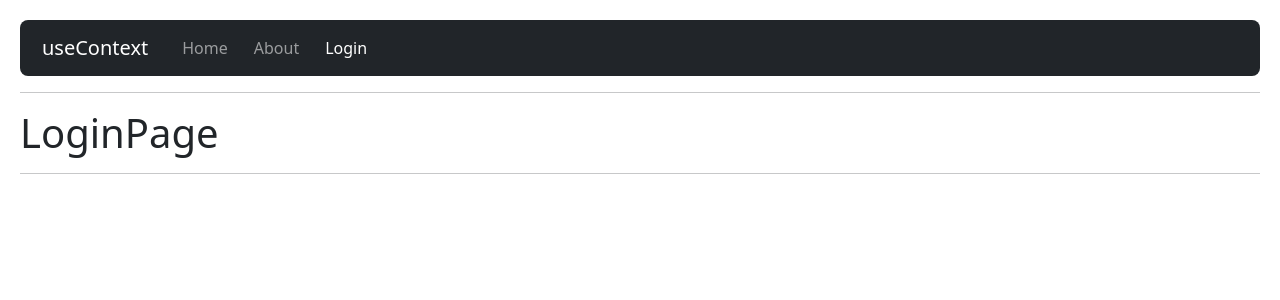
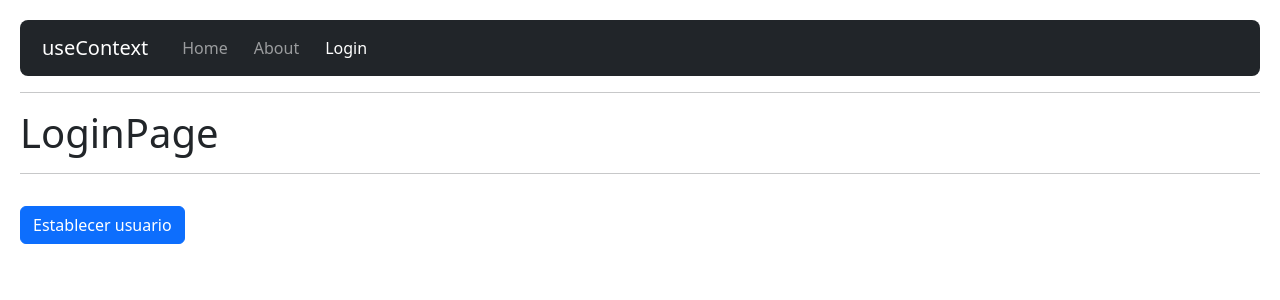
Before and after one commit to susigith/HooksApp, a React (Vite) app: page /login in a window 1280 px wide. Shown: the top 300 px of the page. Built offline with nearby package versions, Linux system fonts and the light colour scheme.

Commit message:
add useContext

```diff
--- a/src/09-useContext/HomePage.jsx
+++ b/src/09-useContext/HomePage.jsx
@@ -1,8 +1,14 @@
+import { useContext } from 'react';
+import { UserContext } from './context/UserContext';
+
 export const HomePage = () => {
+  const { user } = useContext(UserContext);
+
   return (
     <>
-      <h1>HomePage</h1>
+      <h1>HomePage {user?.name} </h1>
       <hr />
+      <pre> {JSON.stringify(user, null, 2)} </pre>
     </>
   );
 };
--- a/src/09-useContext/LoginPage.jsx
+++ b/src/09-useContext/LoginPage.jsx
@@ -1,8 +1,22 @@
+import { useContext } from 'react';
+import { UserContext } from './context/UserContext';
+
 export const LoginPage = () => {
+  const { user, setUser } = useContext(UserContext);
+
   return (
     <>
       <h1>LoginPage</h1>
       <hr />
+      <pre>{JSON.stringify(user, null, 2)}</pre>
+      <button
+        className='btn btn-primary'
+        onClick={() =>
+          setUser({ id: 123, name: 'Juan', email: 'juan@google.com' })
+        }
+      >
+        Establecer usuario
+      </button>
     </>
   );
 };
--- a/src/09-useContext/MainApp.jsx
+++ b/src/09-useContext/MainApp.jsx
@@ -1,14 +1,15 @@
 import { Outlet } from 'react-router-dom';
 import { Navbar } from './Navbar';
+import { UserProvider } from './context/UserProvider';
 
 export const MainApp = () => {
   return (
-    <>
+    <UserProvider>
       <Navbar />
       <hr />
       <div>
         <Outlet />
       </div>
-    </>
+    </UserProvider>
   );
 };
--- /dev/null
+++ b/src/09-useContext/context/UserContext.jsx
@@ -0,0 +1,3 @@
+import { createContext } from 'react';
+
+export const UserContext = createContext();
--- /dev/null
+++ b/src/09-useContext/context/UserProvider.jsx
@@ -0,0 +1,19 @@
+import { useState } from 'react';
+import { UserContext } from './UserContext';
+
+// const user = {
+//   id: 123,
+//   name: 'Fernando Herrera',
+//   email: 'fernando@google.com',
+// };
+
+export const UserProvider = ({ children }) => {
+  const [user, setUser] = useState();
+
+  return (
+    // <UserContext.Provider value={{ hola: 'Mundo', user: user }}>
+    <UserContext.Provider value={{ user, setUser }}>
+      {children}
+    </UserContext.Provider>
+  );
+};
```
